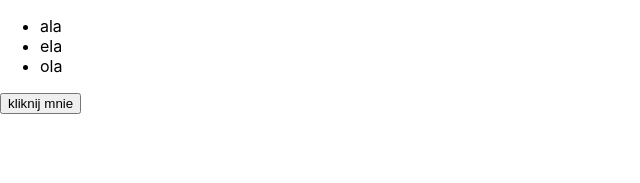
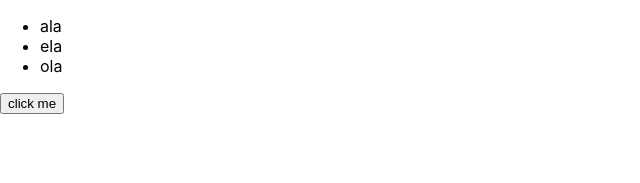
Before and after one commit to DawidKurkiewicz/exercises-react1, a React (Create React App) app: page / in a window 1280 px wide. Shown: the top 183 px of the page, without its empty margins (0-640 px from the left). Built offline with nearby package versions, Linux system fonts and the light colour scheme; the HTML template or start-up script is replaced by a standard one.

Commit message:
added label

```diff
--- a/src/App.js
+++ b/src/App.js
@@ -10,7 +10,9 @@ const App = (props) => (
     <ul>
       {namesList}
     </ul>
-   <Button/>
+   <Button
+   label = 'click me'
+   />
   </div>
 )
 
--- a/src/Button.js
+++ b/src/Button.js
@@ -1,7 +1,9 @@
 import React from 'react'
 
-const Button = () => (
-    <button>kliknij mnie</button>
+const Button = (props) => (
+    <button >
+        {props.label}
+    </button>
 
 )
 
```
